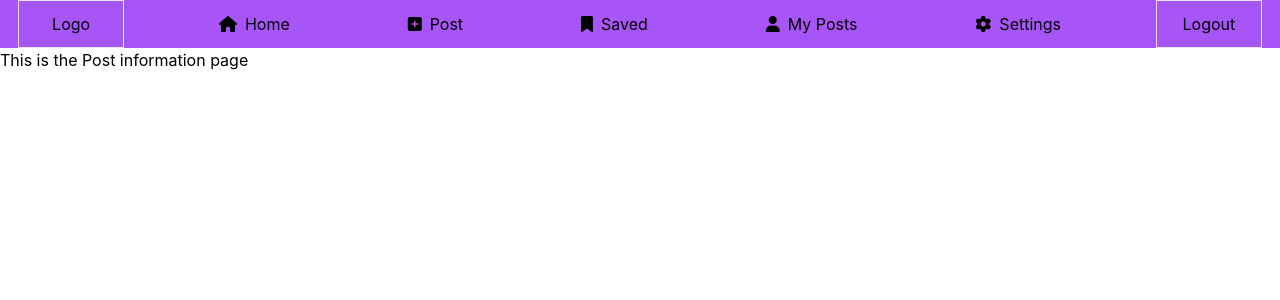
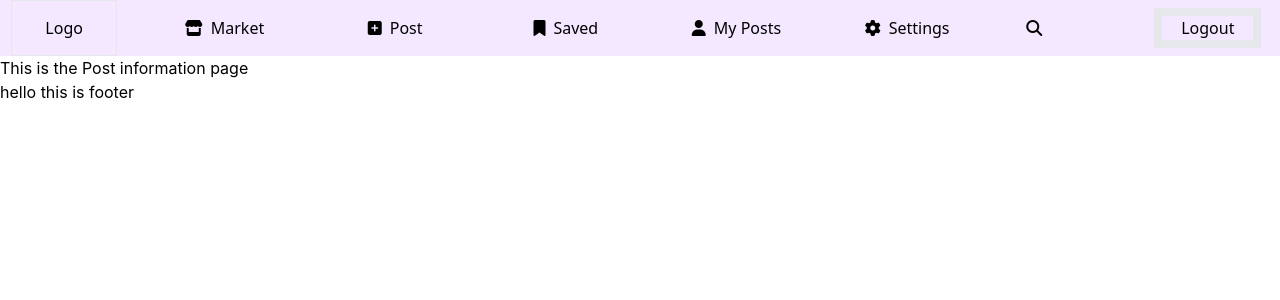
Before and after one commit to minjae07206/nyush_exchange_platform, a React (Create React App) app: page /post in a window 1280 px wide. Shown: the top 300 px of the page. Built offline with nearby package versions, Linux system fonts and the light colour scheme.

Commit message:
created Search Bar and search bar popup

```diff
--- a/src/App.tsx
+++ b/src/App.tsx
@@ -2,25 +2,31 @@ import React from 'react';
 import logo from './logo.svg';
 import './App.css';
 import { BrowserRouter, Routes, Route } from 'react-router-dom';
-import HomePage from 'routes/HomePage';
+import MarketPage from 'routes/MarketPage';
 import NewPostPage from 'routes/NewPostPage';
 import SavedPage from 'routes/SavedPage';
 import MyPostsPage from 'routes/MyPostsPage';
 import SettingsPage from 'routes/SettingsPage';
 import PostPage from 'routes/PostPage';
 import Header from 'components/header/Header';
+import HomePage from 'routes/HomePage';
+import Footer from 'components/footer/Footer';
+import MobileNavBar from 'components/MobileNavBar';
 function App() {
   return (
     <BrowserRouter>
         <Header></Header>
         <Routes>
-          <Route path="/" element={<HomePage />} />
+          <Route path='/' element={<HomePage/>}></Route>
+          <Route path="/market" element={<MarketPage />} />
           <Route path="/new-post" element={<NewPostPage />} />
           <Route path="/saved" element={<SavedPage />} />
           <Route path="/myposts/*" element={<MyPostsPage />} />
           <Route path="/settings" element={<SettingsPage />} />
           <Route path="/post/*" element={<PostPage />} />
         </Routes>
+        <Footer></Footer>
+        <MobileNavBar></MobileNavBar>
     </BrowserRouter>
   );
 }
--- /dev/null
+++ b/src/components/MobileNavBar.tsx
@@ -0,0 +1,9 @@
+import NavigationBar from "./header/NavigationBar";
+
+export default function MobileNavBar() {
+    return (
+        <section className="absolute inset-x-0 bottom-0 flex bg-purple-100 w-full min-w-[280px] h-14 justify-around font-sans sm:hidden">
+            <NavigationBar className="w-full text-center content-center"></NavigationBar>
+        </section>
+    )
+}
--- /dev/null
+++ b/src/components/footer/Footer.tsx
@@ -0,0 +1,9 @@
+
+
+export default function Footer() {
+    return (
+        <section>
+            <footer>hello this is footer</footer>
+        </section>
+    )
+}
--- a/src/components/header/Header.tsx
+++ b/src/components/header/Header.tsx
@@ -1,12 +1,14 @@
 import NavigationBar from "components/header/NavigationBar";
 import Logo from "components/header/Logo";
 import LogoutButton from "components/header/LogoutButton";
+import SearchBar from "components/search_page/SearchBar";
 export default function Header () {
     return (
-        <header className="flex bg-purple-500 w-full h-12 justify-around">
-            <Logo className="border w-1/12 text-center content-center"></Logo>
-            <NavigationBar className="w-9/12 text-center content-center"></NavigationBar>
-            <LogoutButton className="border w-1/12 text-center content-center"></LogoutButton>
+        <header className="flex bg-purple-100 w-full min-w-[280px] h-14 justify-around font-sans">
+            <Logo className="border w-2/12 sm:w-1/12 text-center content-center text-sm sm:text-base"></Logo>
+            <NavigationBar className="w-8/12 text-center content-center hidden sm:block"></NavigationBar>
+            <SearchBar className="w-6/12 sm:w-1/12 text-center content-center sm:ml-3"></SearchBar>
+            <LogoutButton className="w-2/12 sm:w-1/12 text-center content-center text-xs sm:text-base mr-2 my-2 border-8"></LogoutButton>
         </header>
     )
 }
--- a/src/components/header/Logo.tsx
+++ b/src/components/header/Logo.tsx
@@ -1,7 +1,8 @@
+import { Link } from "react-router-dom";
 interface LogoProps {
     className?: string; // Optional prop
 }
 
 export default function Logo ({className}:LogoProps): JSX.Element {
-    return <div className={className}>Logo</div>
+    return <Link className={className} to="/"><div>Logo</div></Link>
 }
--- a/src/components/header/NavigationBar.tsx
+++ b/src/components/header/NavigationBar.tsx
@@ -6,15 +6,50 @@ interface NavigationBarProps {
 export default function NavigationBar ({className}:NavigationBarProps) {
     const location = useLocation();
     const pathname = location.pathname;
-    const commonliClass:string = "hover:bg-purple-600 p-2"
+    const commonliClass:string = "hover:bg-purple-300 p-2 rounded-md w-14 larger-phones:w-20 sm:w-22 md:w-28";
+    const commonspanClass:string = "hidden md:inline";
+    const colorClassForSelectedli = "bg-purple-300"
     return (
         <nav className={className}>
             <ul className="flex justify-around">
-                <li className={`${pathname === '/' ? "bg-purple-600" : ''} ${commonliClass}`}><Link to={'/'}><i className="fa-solid fa-house pr-2"></i>Home</Link></li>
-                <li className={`${pathname === '/new-post' ? "bg-purple-600" : ''} ${commonliClass}`}><Link to={'/new-post'}><i className="fa-solid fa-square-plus pr-2"></i>Post</Link></li>
-                <li className={`${pathname === '/saved' ? "bg-purple-600" : ''} ${commonliClass}`}><Link to={'/saved'}><i className="fa-solid fa-bookmark pr-2"></i>Saved</Link></li>
-                <li className={`${pathname === '/myposts' ? "bg-purple-600" : ''} ${commonliClass}`}><Link to={'/myposts'}><i className="fa-solid fa-user pr-2"></i>My Posts</Link></li>
-                <li className={`${pathname === '/settings' ? "bg-purple-600" : ''} ${commonliClass}`}><Link to={'/settings'}><i className="fa-solid fa-gear pr-2"></i>Settings</Link></li>
+                <Link to={'/market'}>
+                <li className={`${pathname === '/market' ? colorClassForSelectedli : ''} ${commonliClass}`}>
+
+                        <i className="fa-solid fa-store md:pr-2"></i>
+                        <span className={commonspanClass}>Market</span>
+                </li>
+                </Link>
+                <Link to={'/new-post'}>
+                <li className={`${pathname === '/new-post' ? colorClassForSelectedli : ''} ${commonliClass}`}>
+
+                        <i className="fa-solid fa-square-plus md:pr-2"></i>
+                        <span className={commonspanClass}>Post</span>
+
+                </li>
+                </Link>
+                <Link to={'/saved'}>
+                <li className={`${pathname === '/saved' ? colorClassForSelectedli : ''} ${commonliClass}`}>
+
+                        <i className="fa-solid fa-bookmark md:pr-2"></i>
+                        <span className={commonspanClass}>Saved</span>
+                </li>
+                </Link>
+                <Link to={'/myposts'}>
+                <li className={`${pathname === '/myposts' ? colorClassForSelectedli : ''} ${commonliClass}`}>
+
+                        <i className="fa-solid fa-user md:pr-2"></i>
+                        <span className={commonspanClass}>My Posts</span>
+
+                </li>
+                </Link>
+                <Link to={'/settings'}>
+                <li className={`${pathname === '/settings' ? colorClassForSelectedli : ''} ${commonliClass}`}>
+
+                        <i className="fa-solid fa-gear md:pr-2"></i>
+                        <span className={commonspanClass}>Settings</span>
+
+                </li>
+                </Link>
             </ul>
         </nav>
     )
--- /dev/null
+++ b/src/components/search_page/SearchBar.tsx
@@ -0,0 +1,47 @@
+import { useSearchBarPopUpStore } from "stores/useSearchBarPopUpStore";
+interface SearchBarProps {
+    className?: string; // Optional prop
+}
+
+export default function SearchBar({ className }: SearchBarProps) {
+    const isSearchBarPopUpVisible: boolean = useSearchBarPopUpStore((state) => state.isSearchBarPopUpVisible);
+    const showSearchBarPopUp = useSearchBarPopUpStore((state) => state.showSearchBarPopUp);
+    const hideSearchBarPopUp = useSearchBarPopUpStore((state) => state.hideSearchBarPopUp);
+    const handleSearchClick = (e:any) => {
+        e.preventDefault();
+        hideSearchBarPopUp();
+    }
+    return (
+        <div className={className}>
+            {isSearchBarPopUpVisible && (
+                <>
+                {/* Grey translucent background */}
+                <div className="fixed top-14 inset-0 bg-gray-500 opacity-50 z-10" onClick={hideSearchBarPopUp}></div>
+
+                <div className="absolute min-w-[280px] top-0 left-0 w-screen h-14 bg-purple-800">
+                    <form action="search" method="get" className='flex justify-end'>
+                        <div className="w-11/12 h-14">
+                            <input className="w-11/12 h-14 text-2xl pl-4 mr-14" type="text" />
+                        </div>
+                        <div className="mr-4 mt-3 ml-4">
+                            <button type="submit" onClick={handleSearchClick}><i className="fa-solid fa-magnifying-glass"></i></button>
+                        </div>
+                    </form>
+                </div>
+                </>
+            )}
+            <button className="hidden sm:block" onClick={showSearchBarPopUp}>
+                <i className="fa-solid fa-magnifying-glass"></i>
+            </button>
+
+            <form action="search" method="get" className='flex justify-end sm:hidden'>
+                <div className="w-full mr-2">
+                    <input className="w-full pl-2" type="text" />
+                </div>
+                <div>
+                    <button type="submit"><i className="fa-solid fa-magnifying-glass"></i></button>
+                </div>
+            </form>
+        </div>
+    )
+}
--- a/src/routes/HomePage.tsx
+++ b/src/routes/HomePage.tsx
@@ -1,5 +1,5 @@
-export default function HomePage () {
+export default function HomePage() {
     return (
-        <div>This is the home page</div>
+        <div>Home</div>
     )
 }
--- /dev/null
+++ b/src/routes/MarketPage.tsx
@@ -0,0 +1,9 @@
+
+export default function MarketPage () {
+    return (
+        <section>
+            market
+        </section>
+
+    )
+}
--- /dev/null
+++ b/src/stores/useSearchBarPopUpStore.ts
@@ -0,0 +1,13 @@
+import {create} from 'zustand';
+
+interface UseSearchBarPopUpState {
+  isSearchBarPopUpVisible: boolean;
+  showSearchBarPopUp: () => void;
+  hideSearchBarPopUp: () => void;
+}
+
+export const useSearchBarPopUpStore = create<UseSearchBarPopUpState>((set) => ({
+  isSearchBarPopUpVisible: false,
+  showSearchBarPopUp: () => set({ isSearchBarPopUpVisible: true }),
+  hideSearchBarPopUp: () => set({ isSearchBarPopUpVisible: false }),
+}));
--- a/tailwind.config.js
+++ b/tailwind.config.js
@@ -4,7 +4,21 @@ module.exports = {
     "./src/**/*.{js,jsx,ts,tsx}",
   ],
   theme: {
-    extend: {},
+    extend: {
+      screens: {
+        'larger-phones': '410px',
+      },
+    },
+    fontSize: {
+      xs: '0.4rem',
+      sm: '0.8rem',
+      base: '1rem',
+      xl: '1.25rem',
+      '2xl': '1.563rem',
+      '3xl': '1.953rem',
+      '4xl': '2.441rem',
+      '5xl': '3.052rem',
+    }
   },
   plugins: [],
 }
```
